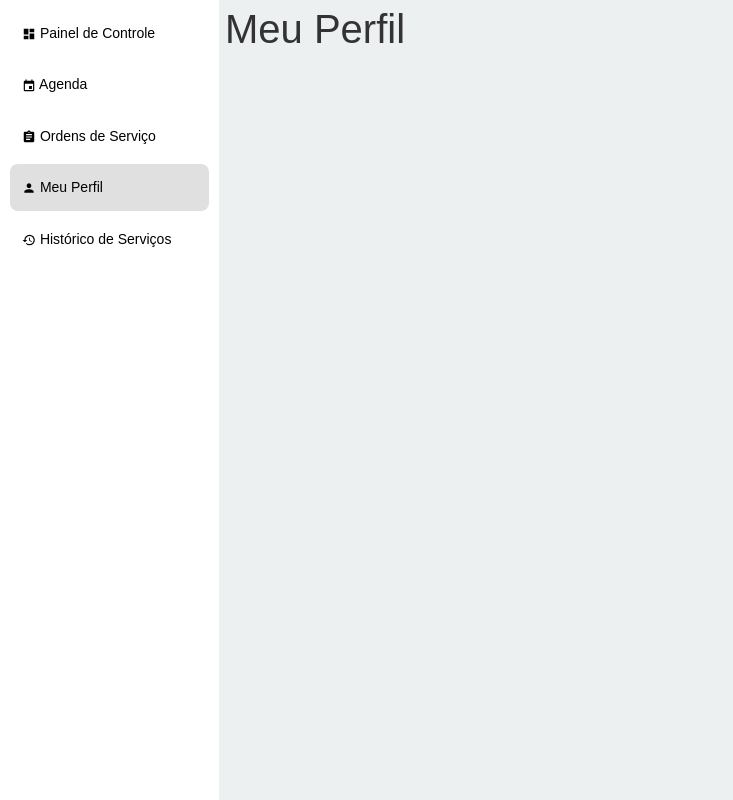
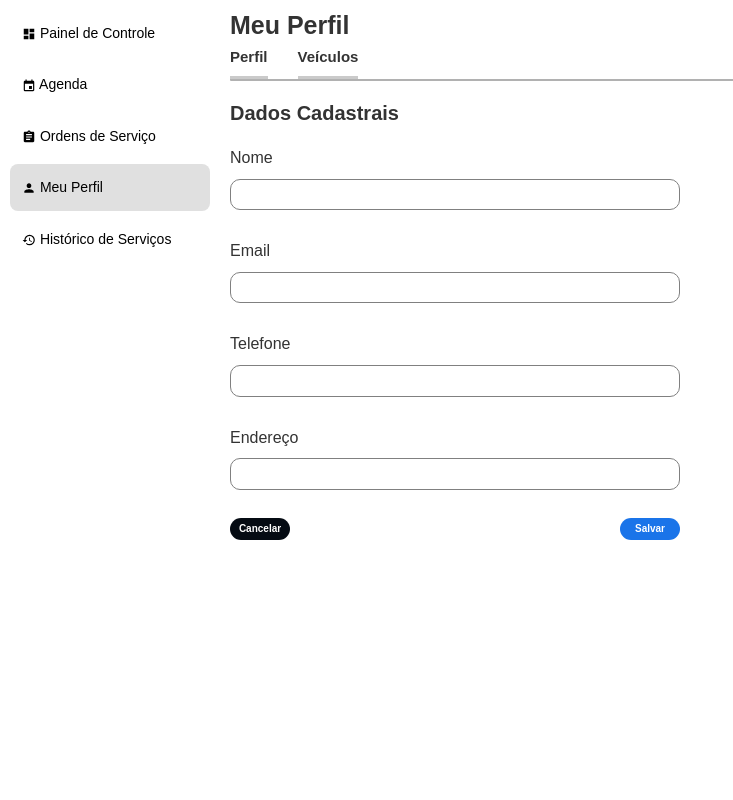
Before and after one commit to FernandaCVNunes/pjAutomaster, a React (Create React App) app: page /perfil in a window 1280 px wide. Shown: the whole page, without its empty margins (0-733 px from the left). Built offline with nearby package versions, Linux system fonts and the light colour scheme.

Commit message:
ProfilePage add pagina para edição de cliente (perfil e pessoa)

```diff
--- a/src/components/dashboard/navbar.jsx
+++ b/src/components/dashboard/navbar.jsx
@@ -12,11 +12,13 @@ export default function Navbar() {
       </button>
 
       {open && (
-        <div className="mobile-sidebar">
-          <div className="close-sidebar" onClick={()=>setOpen(false)}>
-            X
+        <div className="fundo" onClick={()=>setOpen(false)}>
+          <div className="mobile-sidebar">
+            <div className="close-sidebar" onClick={()=>setOpen(false)}>
+              X
+            </div>
+            <Sidebar />
           </div>
-          <Sidebar />
         </div>
       )}
     </nav>
--- /dev/null
+++ b/src/components/perfil/form-client.jsx
@@ -0,0 +1,34 @@
+export const FormClient = () => {
+    const handleSubmit = (e) => {
+        e.preventDefault()
+    }
+
+    return(
+        <form onSubmit={handleSubmit}>
+            <label htmlFor="nome">
+                Nome
+                <input type="text" name="nome" id="nome" />
+            </label>
+
+            <label htmlFor="email">
+                Email
+                <input type="email" name="email" id="email" />
+            </label>
+
+            <label htmlFor="telefone">
+                Telefone
+                <input type="tel" name="telefone" id="telefone" />
+            </label>
+
+            <label htmlFor="endereco">
+                Endereço
+                <input type="text" name="endereco" id="endereco" />
+            </label>
+
+            <div className="area-button">
+                <button className="btn-cancel" type="reset">Cancelar</button>
+                <button className="btn-safe" type="submit">Salvar</button>
+            </div>
+        </form>
+    )
+}
--- /dev/null
+++ b/src/components/perfil/form-veiculo.jsx
@@ -0,0 +1,40 @@
+export const FormVeiculo = () => {
+
+    const handleSubmit = (e) => {
+        e.preventDefault()
+    }
+
+    return(
+        <form onSubmit={handleSubmit}>
+            <label htmlFor="placa">
+                Placa
+                <input type="text" name="placa" id="placa" />
+            </label>
+
+            <label htmlFor="marca">
+                Marca
+                <input type="text" name="marca" id="marca" />
+            </label>
+
+            <label htmlFor="modelo">
+                Modelo
+                <input type="text" name="modelo" id="modelo" />
+            </label>
+
+            <label htmlFor="ano">
+                Ano
+                <input type="date" name="ano" id="ano" />
+            </label>
+
+            <label htmlFor="cor">
+                Cor
+                <input type="text" name="cor" id="cor" />
+            </label>
+
+            <div className="area-button">
+                <button className="btn-cancel" type="reset">Cancelar</button>
+                <button className="btn-safe" type="submit">Salvar</button>
+            </div>
+        </form>
+    )
+}
--- a/src/css/Navbar.css
+++ b/src/css/Navbar.css
@@ -8,6 +8,16 @@ button{
     color: black;
     background-color: gray;
     border-radius: 20px;
+}
+
+.fundo{
+  margin: 0;
+  padding: 0;
+  width: 100%;
+  height: 100vh;
+  position: absolute;
+  z-index: 100;
+  background-color: rgba(255, 255, 255, 0.719);
 }
 
 .hamburger {
@@ -25,7 +35,6 @@ button{
   height: 100vh;
   background: #fff;
   border-right: 1px solid #eee;
-  z-index: 1000;
   padding: 20px;
   border-radius: 20px;
   overflow: hidden;
--- a/src/css/ProfilePage.css
+++ b/src/css/ProfilePage.css
@@ -0,0 +1,92 @@
+/*Geral*/
+main{
+    padding: 5px;
+}
+
+h1{
+    font-size: 25px;
+    font-weight: 600;
+}
+
+.perfil-menu{
+    display: flex;
+    gap: 30px;
+    border-bottom: 2px solid rgba(128, 128, 128, 0.616);
+    border-radius: 1px;
+}
+
+.perfil-menu h4{
+    font-size: 15px;
+    font-weight: 600;
+    border-bottom: 3px solid rgba(128, 128, 128, 0.418);
+    margin-bottom: 0px;
+    padding-bottom: 10px;
+}
+
+.perfil-menu h4:hover{
+   border-bottom: 3px solid rgba(0, 66, 151, 0.603);
+   color: rgba(0, 66, 151, 0.603);
+   cursor: pointer;
+}
+
+
+.perfil-main h3{
+    font-size: 20px;
+    margin: 20px 0px;
+    font-weight: 600;
+}
+
+/*Formulário*/
+form{
+    display: flex;
+    flex-direction: column;
+    gap: 20px;
+    width: 300px;
+}
+
+form label {
+    display: flex;
+    flex-direction: column;
+}
+
+form label input {
+    border: 1px solid gray;
+    border-radius: 10px;
+    outline: none;
+    padding: 2px 4px;
+    margin: 8px 0px;
+}
+
+form div.area-button {
+    display: flex;
+    justify-content: space-between;
+}
+
+form button.btn-safe{
+    border: 0;
+    padding: 3px;
+    width: 60px;
+    margin-bottom: 10px;
+    font-size: 10px;
+    font-weight: bolder;
+    color: white;
+    background-color: rgb(26, 116, 233);
+}
+
+form button.btn-cancel{
+    border: 0;
+    padding: 3px;
+    width: 60px;
+    margin-bottom: 10px;
+    font-size: 10px;
+    font-weight: bolder;
+    color: white;
+    background-color: rgb(5, 11, 19);
+}
+
+/*responsividade*/
+@media (min-width: 768px) {
+    form {
+        width: 450px;
+    }
+}
--- a/src/css/Sidebar.css
+++ b/src/css/Sidebar.css
@@ -3,7 +3,6 @@
   background: #fff;
   padding: 10px;
   min-height: 100vh;
-  border-right: 1px solid #eee;
 }
 
 .sidebar ul {
--- a/src/css/dashboard.css
+++ b/src/css/dashboard.css
@@ -10,15 +10,11 @@
 
 .dashboard-content {
   flex: 1;
-  padding: 5px;
-  background-color: #ecf0f1;
+  background-color: #fff;
 }
 
 @media (max-width: 768px) {
   .sidebarDesh {
     display: none;
   }
-  .dashboard-content {
-    padding: 0px 10px;
-  }
 }
--- a/src/pages/MeuPerfil.jsx
+++ b/src/pages/MeuPerfil.jsx
@@ -1,11 +1,64 @@
+import { useState } from "react";
 import "../css/ProfilePage.css";
+import { FormClient } from "../components/perfil/form-client";
+import { FormVeiculo } from "../components/perfil/form-veiculo";
 
 export default function MeuPerfil() {
+  const [page, setPage] = useState(1)
+
+{/*
+  Para a tela de edição do funcionário
+
+  1. Campos herdados da classe Usuário (comuns a clientes e funcionários):
+    Nome
+
+    E-mail
+
+    Senha (com opção de alteração)
+
+    Telefone
+
+    2. Campos específicos do funcionário (baseado no Diagrama de Classes):
+
+    Função/Cargo (ex.: Mecânico, Recepcionista, Gerente)
+
+    Agenda
+*/}
+
+
   return (
-    <div className="profile-page">
+    <div>
         <main>
           <h1>Meu Perfil</h1>
+          <div>
+            <div className="perfil-menu">
+              <h4 onClick={()=>setPage(1)}>Perfil</h4>
+              <h4 onClick={()=>setPage(2)}>Veículos</h4>
+            </div>
 
+            {page === 1 &&
+              <div className="perfil-main">
+                <div>
+                  <h3>Dados Cadastrais</h3>
+                </div>
+                <div>
+                  <FormClient />
+                </div>
+              </div>
+            }
+
+            {page === 2 &&
+              <div className="perfil-main">
+                <div>
+                  <h3>Dados Cadastrais</h3>
+                </div>
+                <div>
+                  <FormVeiculo />
+                </div>
+              </div>
+            }
+
+          </div>
         </main>
     </div>
   );
```
